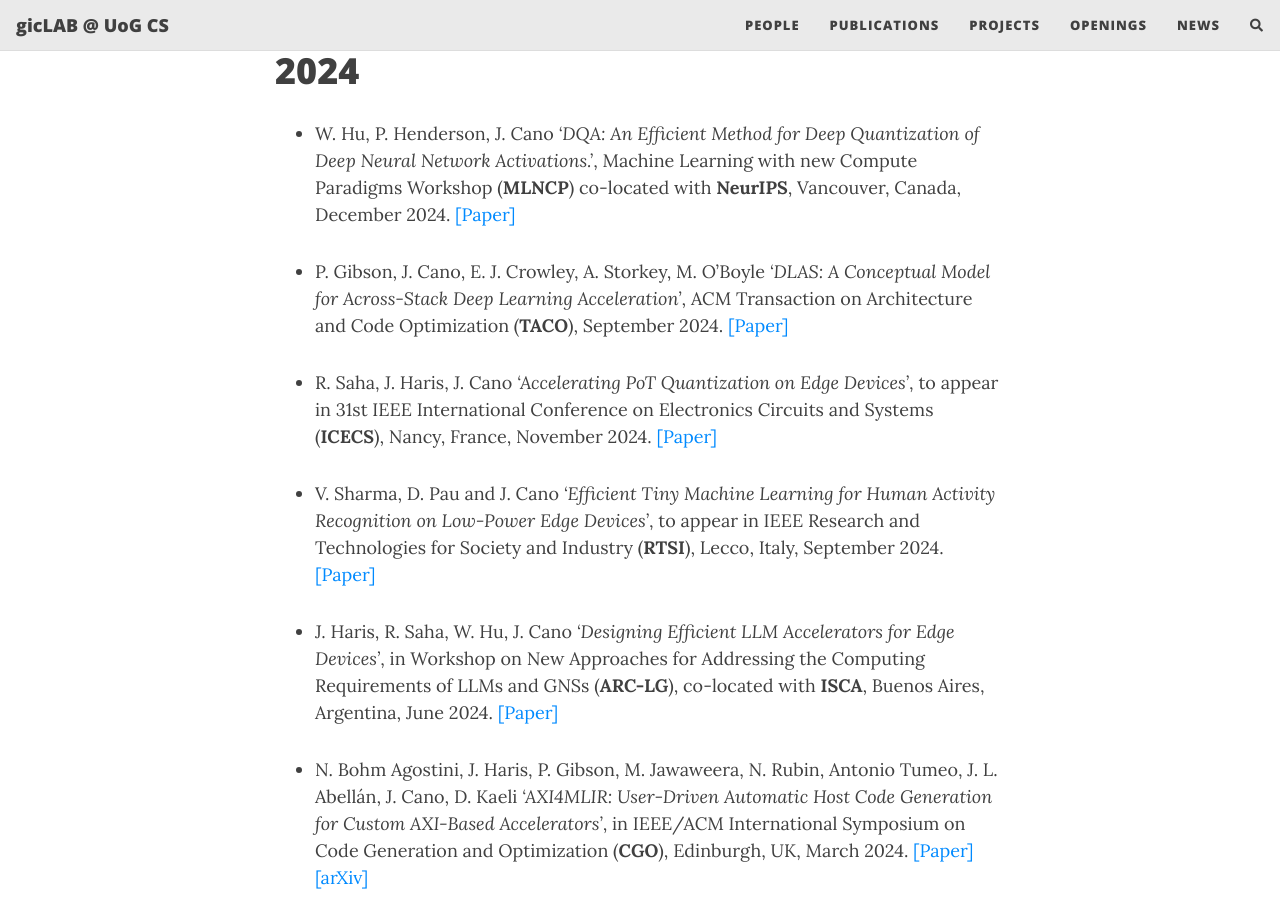
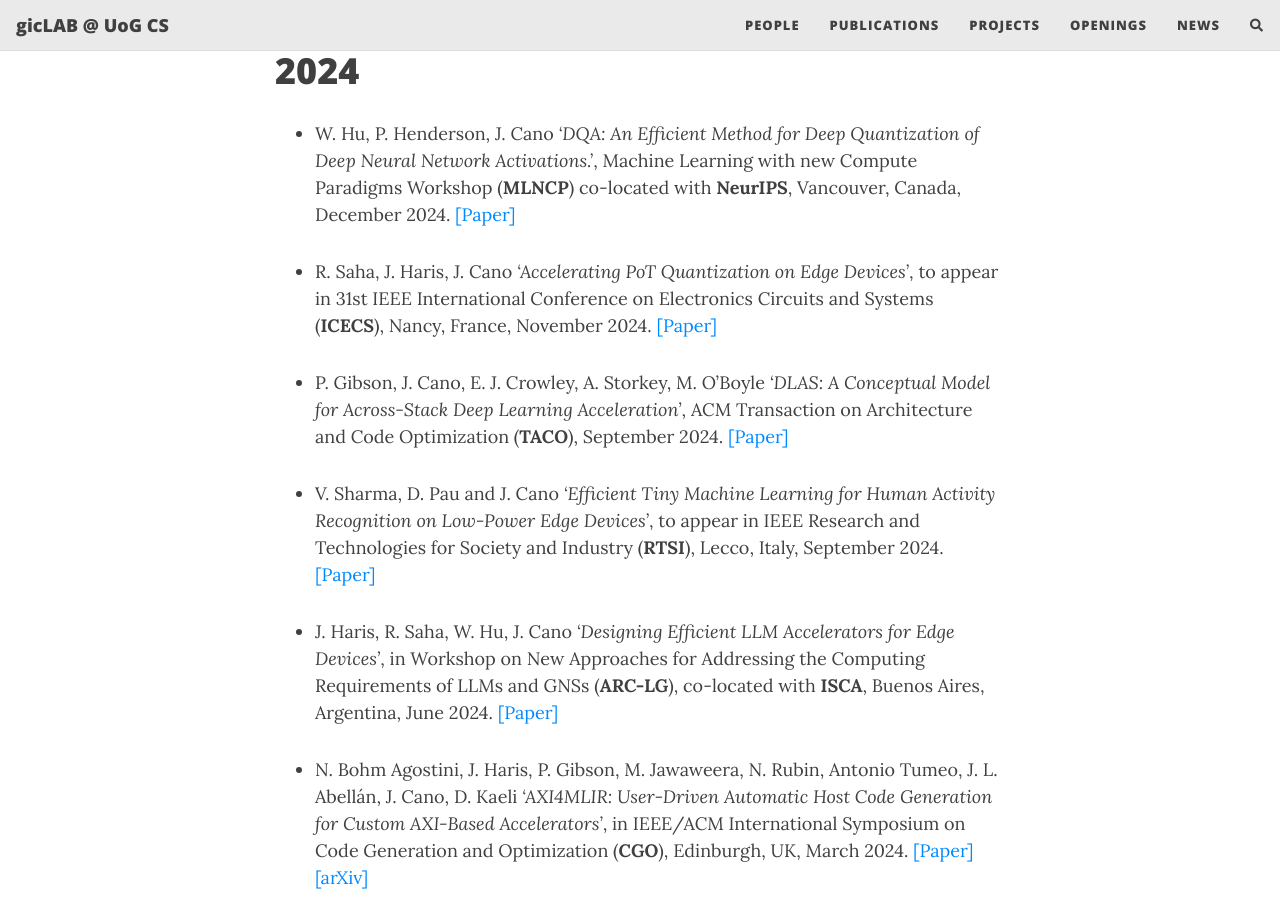
Before and after one commit to gicLAB/gicLAB.github.io, a Jekyll site: the page built from publications.md, in a window 1280 px wide and 900 px high, scrolled down 364 px. Built offline with Jekyll 4.4.1, drawn with Linux system fonts in a browser that asks for light colours; nearby versions of some CDN libraries; comment, search, counter and statistics services are not loaded.

Commit message:
Taco fix 2

```diff
--- a/publications.md
+++ b/publications.md
@@ -14,11 +14,11 @@ subtitle:
 - W. Hu, P. Henderson, J. Cano
     *'DQA: An Efficient Method for Deep Quantization of Deep Neural Network Activations.'*, Machine Learning with new Compute Paradigms Workshop (**MLNCP**) co-located with **NeurIPS**, Vancouver, Canada, December 2024. [[Paper]](https://openreview.net/forum?id=esMnmm2VJh)
 
+- R. Saha, J. Haris, J. Cano
+    *'Accelerating PoT Quantization on Edge Devices'*, to appear in 31st IEEE International Conference on Electronics Circuits and Systems (**ICECS**), Nancy, France, November 2024. [[Paper]](https://eprints.gla.ac.uk/331500/)
+
 - P. Gibson, J. Cano, E. J. Crowley, A. Storkey, M. O'Boyle
     *'DLAS: A Conceptual Model for Across-Stack Deep Learning Acceleration'*, ACM Transaction on Architecture and Code Optimization (**TACO**), September 2024. [[Paper]](https://dl.acm.org/doi/10.1145/3688609)
-
-- R. Saha, J. Haris, J. Cano
-    *'Accelerating PoT Quantization on Edge Devices'*, to appear in 31st IEEE International Conference on Electronics Circuits and Systems (**ICECS**), Nancy, France, November 2024. [[Paper]](https://eprints.gla.ac.uk/331500/)
 
 - V. Sharma, D. Pau and J. Cano
     *'Efficient Tiny Machine Learning for Human Activity Recognition on Low-Power Edge Devices'*, to appear in IEEE Research and Technologies for Society and Industry (**RTSI**), Lecco, Italy, September 2024. [[Paper]](https://eprints.gla.ac.uk/330318/)
```
